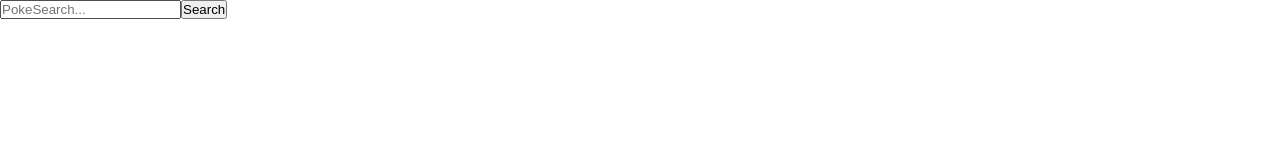
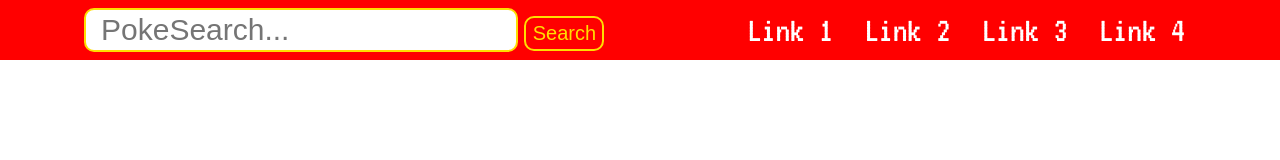
Before and after one commit to fulfordpr/pokemart, a plain HTML site: page index.html in a window 1280 px wide. Drawn offline with nearby package versions, Linux system fonts and the light colour scheme.

Commit message:
some styling and partial search function

```diff
--- a/app.js
+++ b/app.js
@@ -1,21 +1,24 @@
 const searchBox = document.querySelector('.searchBox')
 const searchBtn = document.querySelector('.searchBtn')
 const items = document.querySelector('.items')
-let renderer = []
-let pokesearch = '';
+let renderer = [];
+let pokesearch = [];
 
 
 //make sure the search matches a pokemon name
 const verifySearch = res =>{
+    if (searchBox.value == ''){
+        alert('Please enter a search term')
+        return
+    }
     for (i = 0; i < res.data.results.length; i++){
         //if it is, then set search to that and break the loop.
-        if (searchBox.value.toLowerCase() === res.data.results[i].name){
-            pokesearch = res.data.results[i].name;
-            break
+        if (String(res.data.results[i].name).includes(String(searchBox.value.toLowerCase()))){
+            pokesearch.push(res.data.results[i].name);
         }
         //if it's not in the list (or i gets above number of current pokemon)
         //stop the whole function
-        if (i === 899){
+        if (i === 899 && pokesearch.length === 0){
             alert('That Pokemon does not exist...Please try again.')
             return
         }
@@ -43,12 +46,13 @@ searchBtn.addEventListener('click', async () =>{
     //reset the rendered output
     renderer = [];
     //init the search term variable
-    pokesearch = '';
+    pokesearch = [];
     //fetch all 1118 pokemon
     await axios.get(`https://pokeapi.co/api/v2/pokemon/?limit=1118`)
     .then(res => {
         verifySearch(res)
-        axios.get(`https://pokeapi.co/api/v2/pokemon/${pokesearch}`)
+        for (let i = 0; i < pokesearch.length; i++) {
+            axios.get(`https://pokeapi.co/api/v2/pokemon/${pokesearch[i]}`)
             .then(res => {
                 let name = res.data.name;
                 console.log(res.data.name);
@@ -66,17 +70,17 @@ searchBtn.addEventListener('click', async () =>{
                     types.push(res.data.types[i].type.name)
                 }
                 const newPoke = PokeFactory(name, id, exp, height, sprite, types);
-            console.log(newPoke);
                 renderer.push(newPoke);
                 // output to UI
                 renderPage();
         })
+        }
     })
-
 })
 
 
 const renderPage = () =>{
+    items.innerHTML = '';
     for (i = 0; i < renderer.length; i++){
         const card = document.createElement('div');
         card.classList.add('card');
@@ -108,6 +112,7 @@ const renderPage = () =>{
         height.classList.add('height')
         height.textContent = `${renderer[i].height} Units Tall`;
         card.appendChild(height);
+
         items.appendChild(card)
     }
 }
--- a/index.html
+++ b/index.html
@@ -11,10 +11,22 @@
 <body>
 
     <nav>
-        <input type="text" class="searchBox" placeholder="PokeSearch..."><button class="searchBtn">Search</button>
+        <div class="container">
+            <div id='search'>
+                <input type="text" class="searchBox" placeholder="PokeSearch...">
+                <button class="searchBtn">Search</button>
+            </div>
+            <div id='navLinks'>
+                <a href="">Link 1</a>
+                <a href="">Link 2</a>
+                <a href="">Link 3</a>
+                <a href="">Link 4</a>
+            </div>
+        </div>
+
     </nav>
 
-    <div class="container">
+    <div class="container"></div>
         <div class="items">
 
         </div>
--- a/styles.css
+++ b/styles.css
@@ -7,6 +7,65 @@
 
 body{
     font-family:'VT323'
+}
+nav{
+    background-color:#FF0000;
+    height: 60px;
+    display:flex;
+    flex-direction: row;
+
+}
+nav .container{
+    display: flex;
+    flex-direction: row;
+    justify-content: space-between;
+    margin: auto;
+    width: 90%;
+    height: 100%;
+    flex-wrap: nowrap;
+}
+#search{
+    width: 600px;
+    justify-self: flex-start;
+    align-items: center;
+}
+.searchBox{
+    height: 40px;
+    width: 400px;
+    margin: 8px 0px 8px 20px;
+    border: 2px #FFDE00 solid;
+    border-radius:10px;
+    padding: 0px 15px;
+    font-size:30px;
+}
+
+.searchBtn{
+    height: 35px;
+    width: 80px;
+    border: 2px #FFDE00 solid;
+    border-radius: 10px;
+    font-size:20px;
+    text-align: center;
+    background: none;
+    color:#FFDE00;
+    align-self: center;
+}
+
+#navLinks{
+    width: 500px;
+    justify-self: flex-end;
+    display: flex;
+    flex-direction: row;
+    justify-content: space-evenly;
+    font-size: 36px;
+    align-items: center;
+}
+
+
+#navLinks a{
+    list-style: none;
+    text-decoration: none;
+    color:white;
 }
 
 .container{
```
Lines whose indentation alone changed are shown as unchanged.
